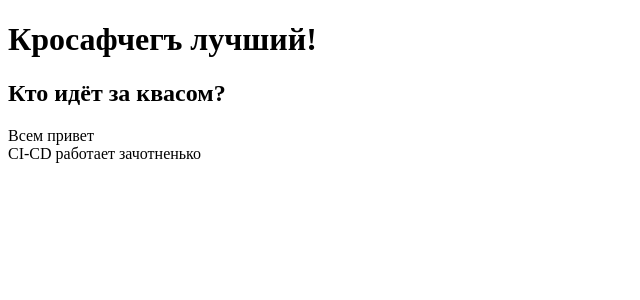
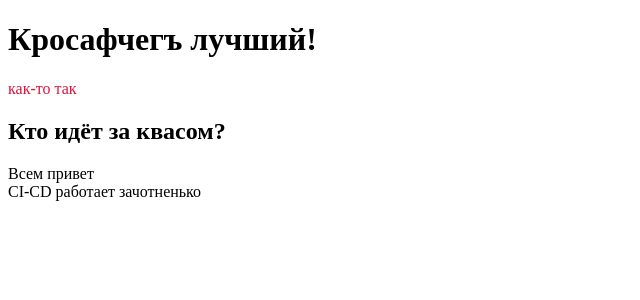
Before and after one commit to gerboldtma/my-test-rep, an Angular app in the folder angular/my-app/: page / in a window 1280 px wide. Shown: the top 300 px of the page, without its empty margins (0-640 px from the left). Built offline with nearby package versions, Linux system fonts and the light colour scheme.

Commit message:
add text

```diff
--- a/angular/my-app/src/app/app.component.html
+++ b/angular/my-app/src/app/app.component.html
@@ -1,4 +1,5 @@
 <h1>Кросафчегъ лучший!</h1>
+<div class="ttt">как-то так</div>
 <h2>Кто идёт за квасом?</h2>
 <div>Всем привет</div>
 <span class="content">CI-CD работает зачотненько</span>
--- a/angular/my-app/src/app/app.component.scss
+++ b/angular/my-app/src/app/app.component.scss
@@ -0,0 +1,3 @@
+.ttt {
+  color: crimson;
+}
```
Also changed, not shown: 1 other file (tests, documents, lock files or other folders).
